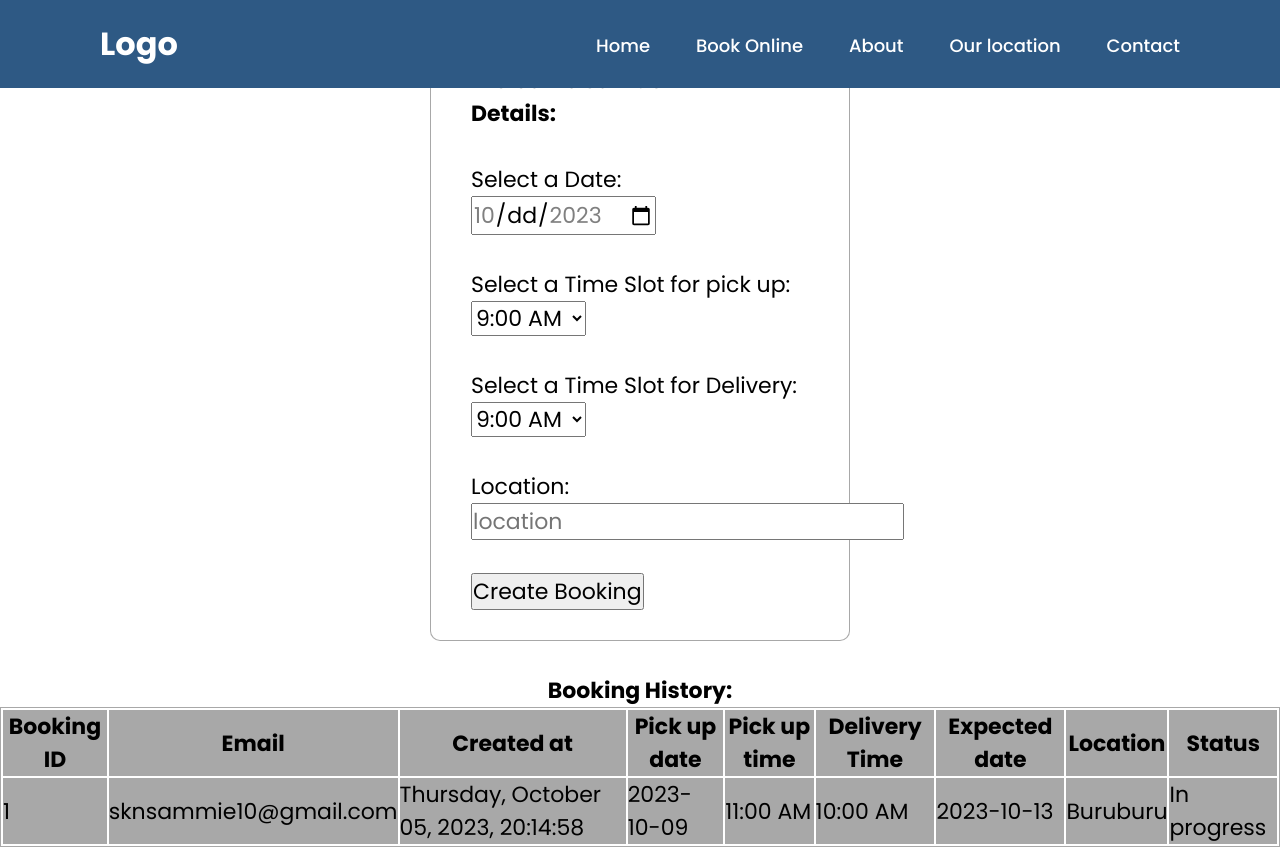
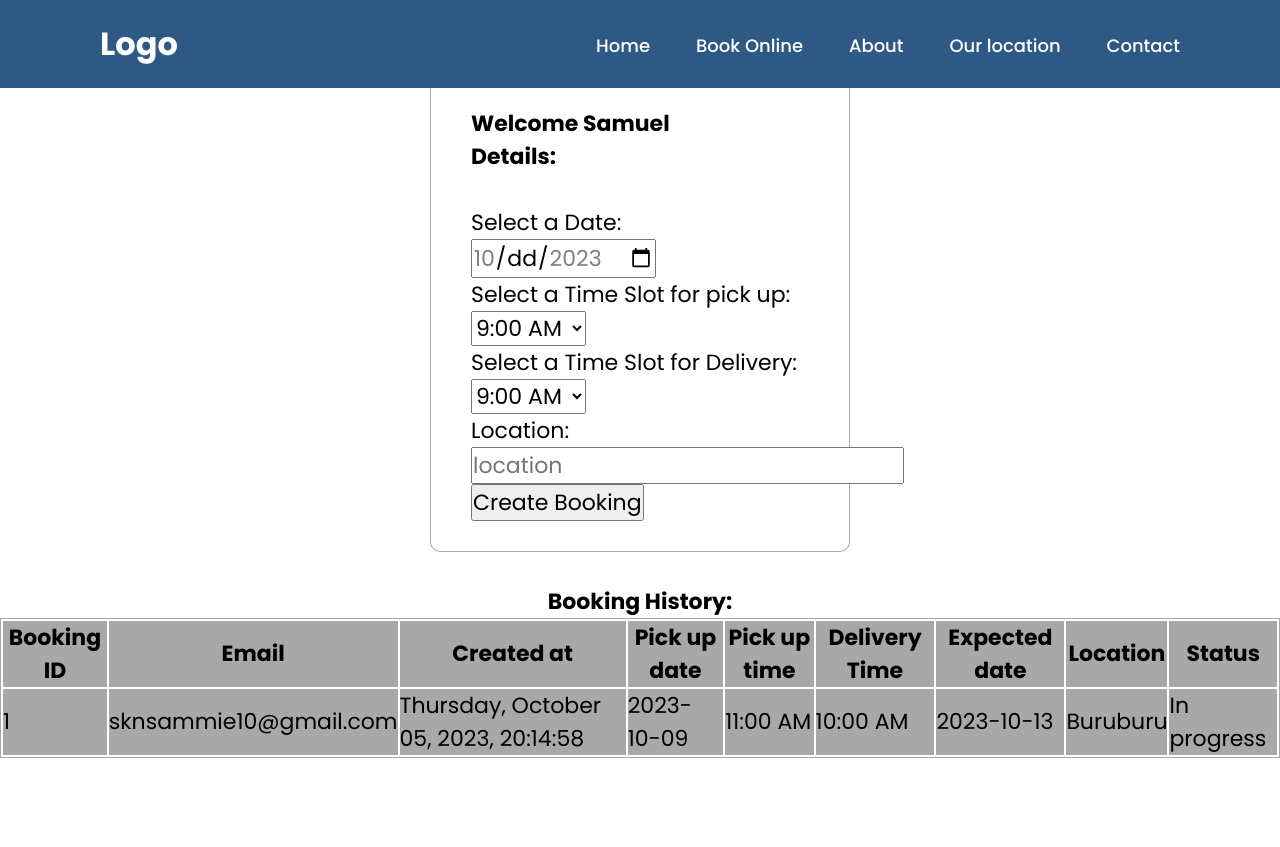
Before and after one commit to KayongoYongo/mama-fua-website, a Flask app: page /view_booking in a window 1280 px wide. After the commit the page ends 758 px from the top, so only its background shows below. Run offline with Flask 3, Linux system fonts and the light colour scheme.

Commit message:
booking dashboard update

```diff
--- a/templates/booking_dahsboard.html
+++ b/templates/booking_dahsboard.html
@@ -23,24 +23,24 @@
 </header>
 
 <body>
+    <h1>Booking Dashboard</h1>
     <div class="form-booking">
-        <h1>Booking Dashboard</h1>
         <h2>Welcome {{user.first_name}}</h2>
-        <h1>Details:</h1>
+        <h2>Details:</h2>
         <br>
         <form method="POST" action="{{ url_for('create_booking') }}">
 
             <label for="datePicker">Select a Date:</label>
-            <div class="input-area">
+            <div class="input-box">
                 <input type="date" id="datePicker" name="datePicker" oninput="disableWeekends(this)">
                 <script src="static/javascript/disableWeekends.js"></script>
                 <script src="static/javascript/checkDate.js"></script>
                 <script src="static/javascript/minimumDate.js"></script>
                 <script src="static/javascript/maxDate.js"></script>
             </div>
-            <br>
             <label for="timeSlots">Select a Time Slot for pick up:</label>
-            <select id="timeSlots" name="pickupTime">
+            <div class="input-box">
+            <select class="timeSlots" id="timeSlots" name="pickupTime">
                 <option value="9:00 AM">9:00 AM</option>
                 <option value="10:00 AM">10:00 AM</option>
                 <option value="11:00 AM">11:00 AM</option>
@@ -49,10 +49,10 @@
                 <option value="2:00 PM">2:00 PM</option>
                 <option value="3:00 PM">3:00 PM</option>
             </select>
-            <br>
-            <br>
+            </div>
             <label for="timeSlots">Select a Time Slot for Delivery:</label>
-            <select id="timeSlots" name="deliveryTime">
+            <div class="input-box">
+            <select class="timeSlots" id="timeSlots" name="deliveryTime">
                 <option value="9:00 AM">9:00 AM</option>
                 <option value="10:00 AM">10:00 AM</option>
                 <option value="11:00 AM">11:00 AM</option>
@@ -61,18 +61,28 @@
                 <option value="2:00 PM">2:00 PM</option>
                 <option value="3:00 PM">3:00 PM</option>
             </select>
-            <br>
-            <br>
+            </div>
             <label for="timeSlots">Location:</label>
             <div class="input-box">
                 <input type="text" name="location" id="location" placeholder="location">
             </div>
-            <br>
+            <div class="flash-message-div">
+                {% with messages = get_flashed_messages() %}
+                {% if messages %}
+                    {% for message in messages %}
+                        <div class="flash fade-out" id="flash-message">
+                            {{ message }}
+                        </div>
+                    {% endfor %}
+                    {% endif %}
+                {% endwith %}
+                <script src="static/javascript/hideFlashMessage.js"></script>
+            </div>
             <button type ="submit" class="btn" name ="create_booking" id = "create_booking" > Create Booking </button>
         </form>
     </div>
     <br>
-    <h1>Booking History:</h1>
+    <h2>Booking History:</h2>
     <table>
         <tr>
             <th>Booking ID</th>
```
